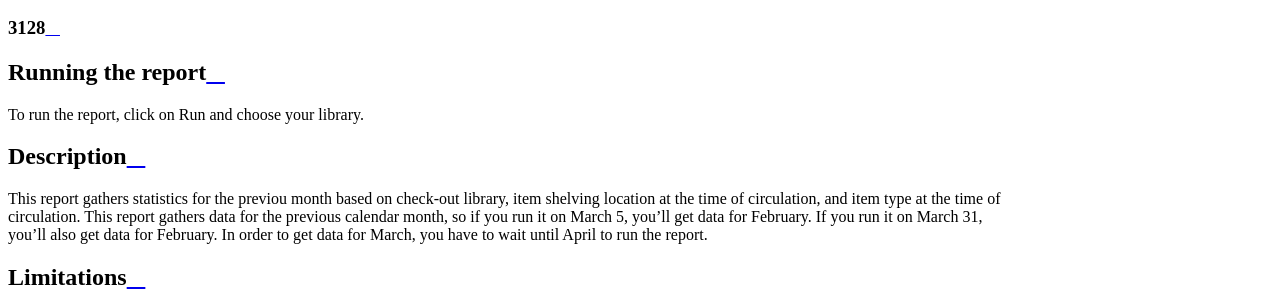
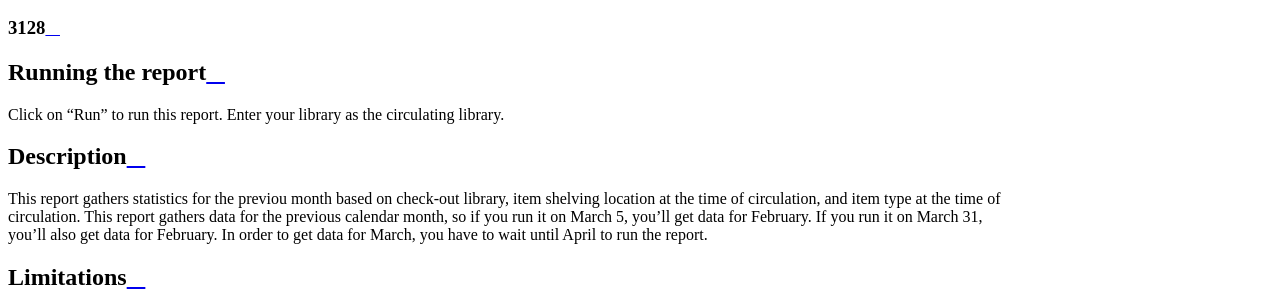
Before and after one commit to northeast-kansas-library-system/next.reports, a Sphinx documentation site: the page built from source/reports/003128.rst, in a window 1280 px wide. Shown: the part 434-732 px from the top of the page. Built offline with Sphinx 7.4.7 and the Read the Docs theme 2.0.0, drawn with Linux system fonts in a browser that asks for light colours.

Commit message:
Update filename

```diff
--- a/source/reports/3128.rst
+++ b/source/reports/003128.rst
@@ -6,7 +6,7 @@
 Running the report
 ------------------
 
-To run the report, click on Run and choose your library.
+Click on "Run" to run this report.  Enter your library as the circulating library.
 
 Description
 -----------
```
